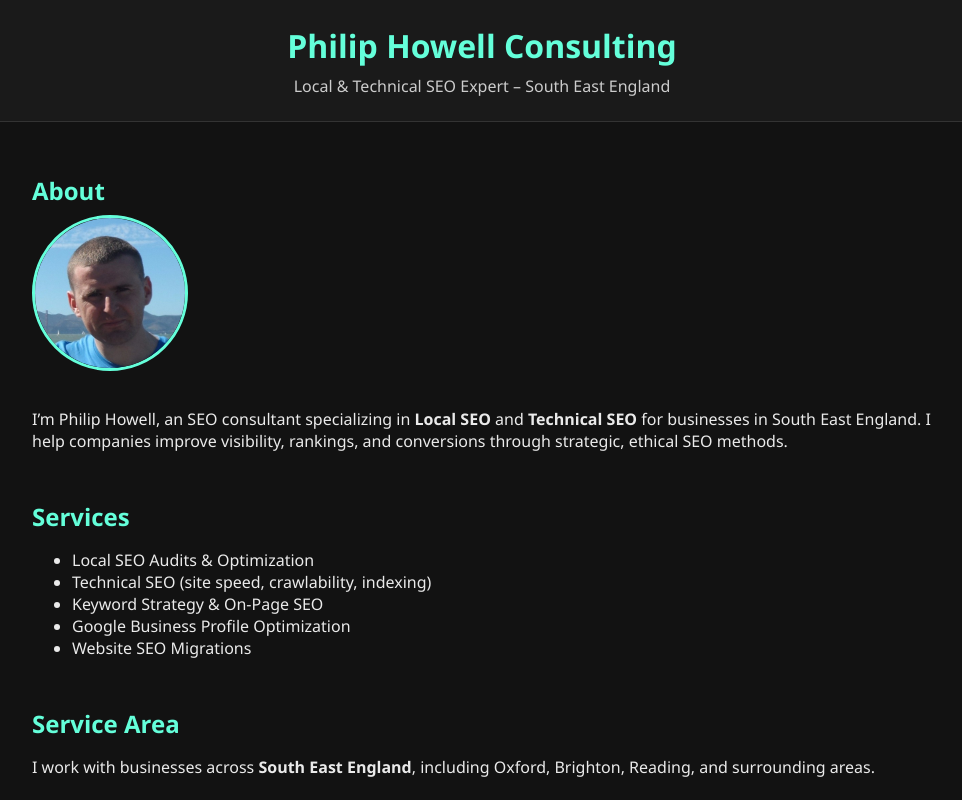
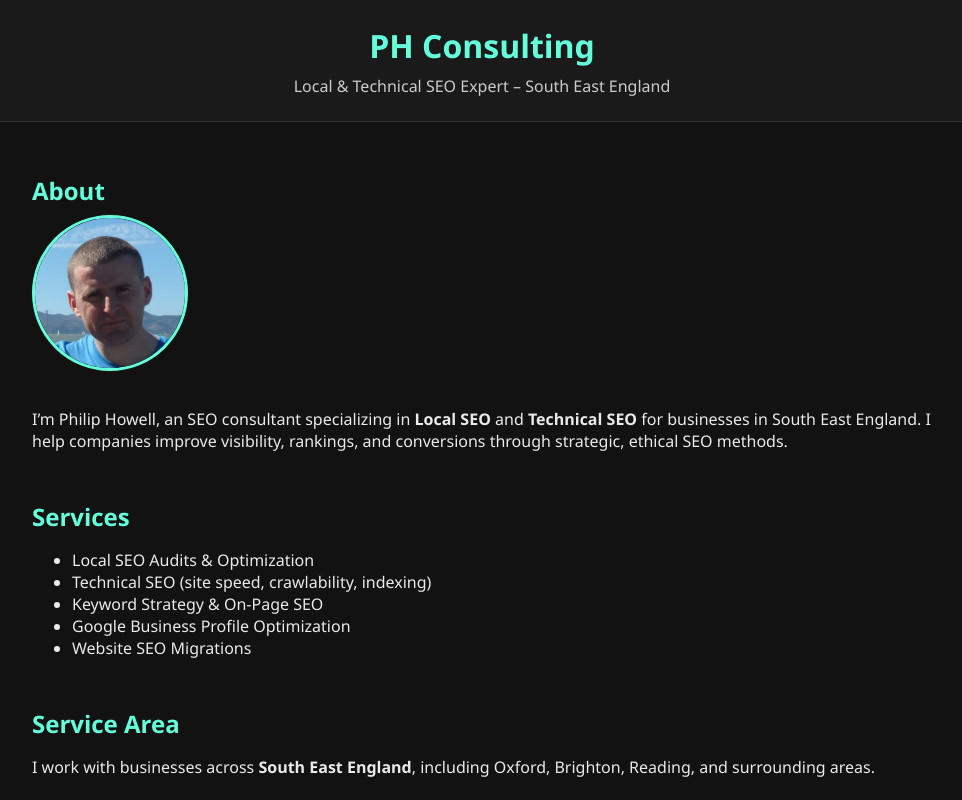
Before and after one commit to phowell13/Seo-consultant, a plain HTML site: page index.html in a window 1280 px wide. Shown: the top 800 px of the page, without its empty margins (158-1120 px from the left). Drawn offline with Linux system fonts and the light colour scheme.

Commit message:
Update index.html

```diff
--- a/index.html
+++ b/index.html
@@ -114,7 +114,7 @@
 </head>
 <body>
   <header>
-    <h1>Philip Howell Consulting</h1>
+    <h1>PH Consulting</h1>
     <p>Local & Technical SEO Expert – South East England</p>
   </header>
   <main>
```
